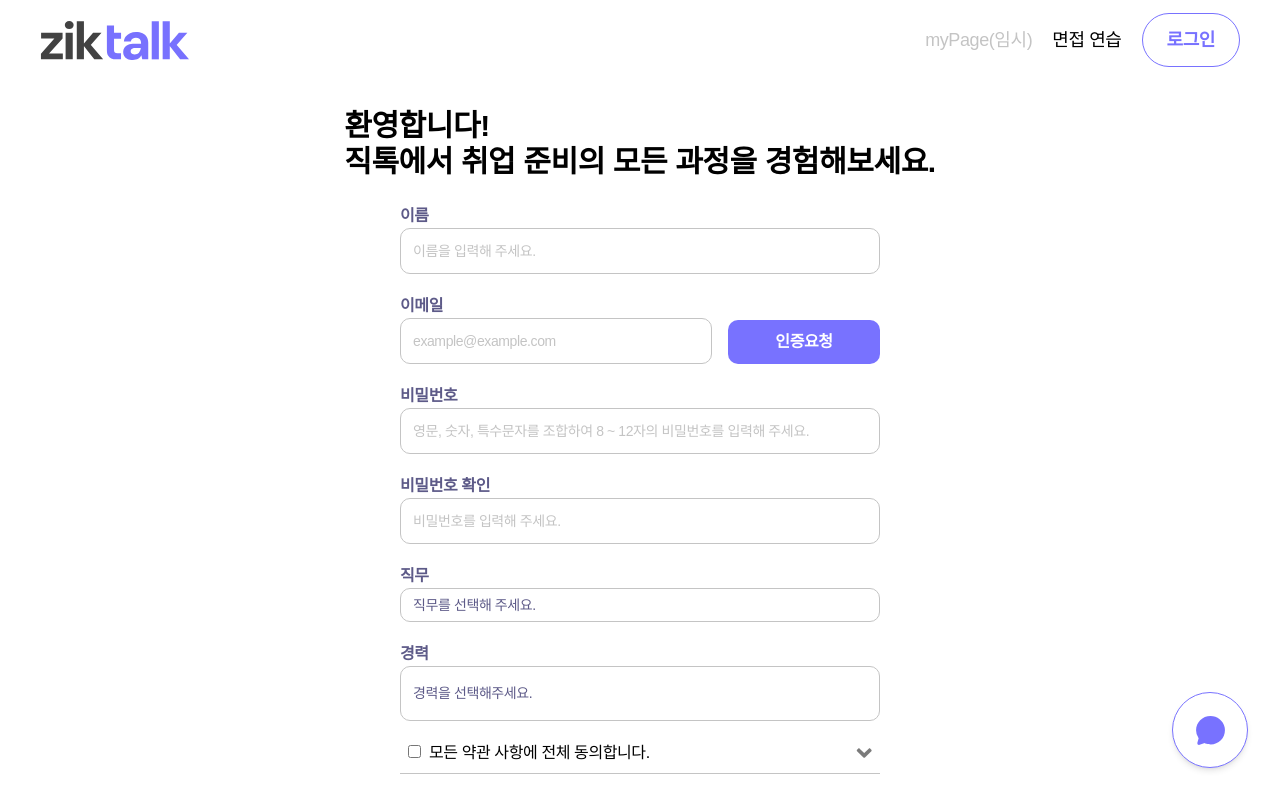
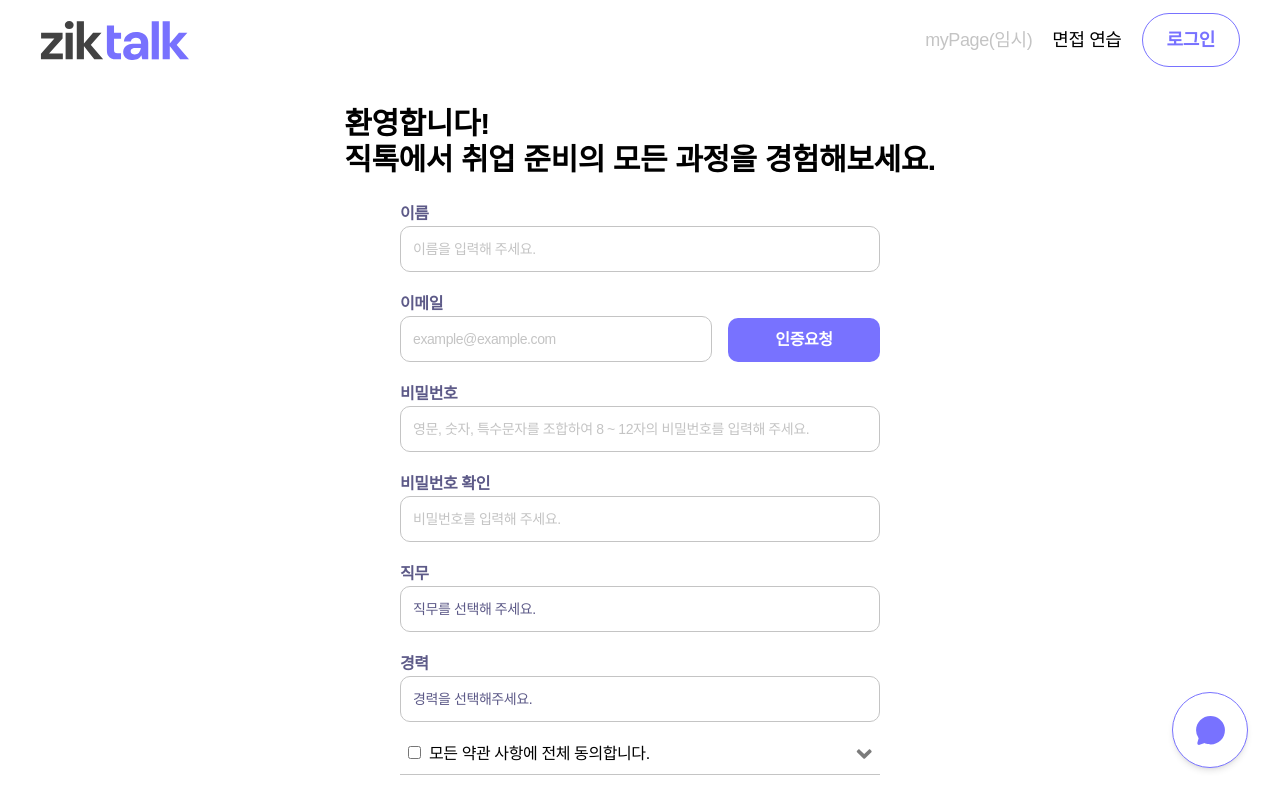
Before and after one commit to ko9612/ZikTalk, a React (Vite) app in the folder client/: page /signup in a window 1280 px wide. Shown: the top 797 px of the page. Built offline with nearby package versions, Linux system fonts and the light colour scheme.

Commit message:
signup input 수정

```diff
--- a/client/src/pages/Signup/_components/SignupForm.jsx
+++ b/client/src/pages/Signup/_components/SignupForm.jsx
@@ -193,7 +193,7 @@ const SignupForm = () => {
                 required
                 value={career || "직무를 선택해 주세요."}
                 labelClassName="text-sm md:text-base"
-                inputClassName="text-left leading-2 cursor-pointer"
+                inputClassName="text-left cursor-pointer"
               >
                 직무
               </Input>
@@ -212,7 +212,7 @@ const SignupForm = () => {
                   name="experience"
                   value={selected}
                   required
-                  className="border-zik-border text-zik-text placeholder:text-zik-border h-[clamp(32px,5vw,55px)] min-h-[32px] w-full cursor-pointer appearance-none truncate rounded-[10px] border px-3 pr-3 text-sm leading-[1.2] font-medium focus:outline-0"
+                  className="border-zik-border text-zik-text placeholder:text-zik-border min-h-[46px] w-full cursor-pointer appearance-none truncate rounded-[10px] border px-3 pr-3 text-sm font-medium focus:outline-0"
                 >
                   <option value="" disabled>
                     경력을 선택해주세요.
```
